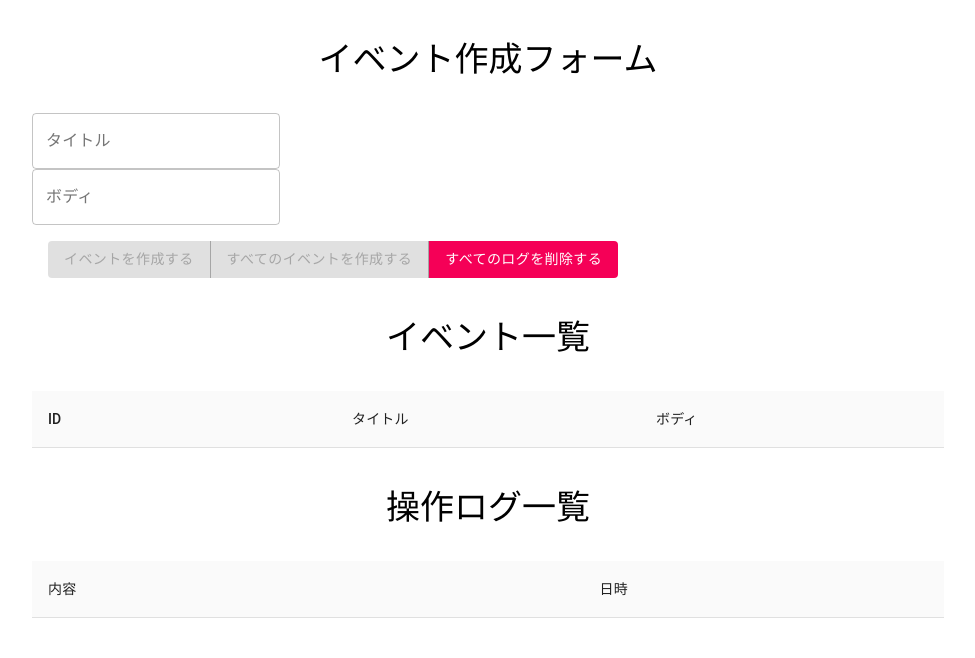
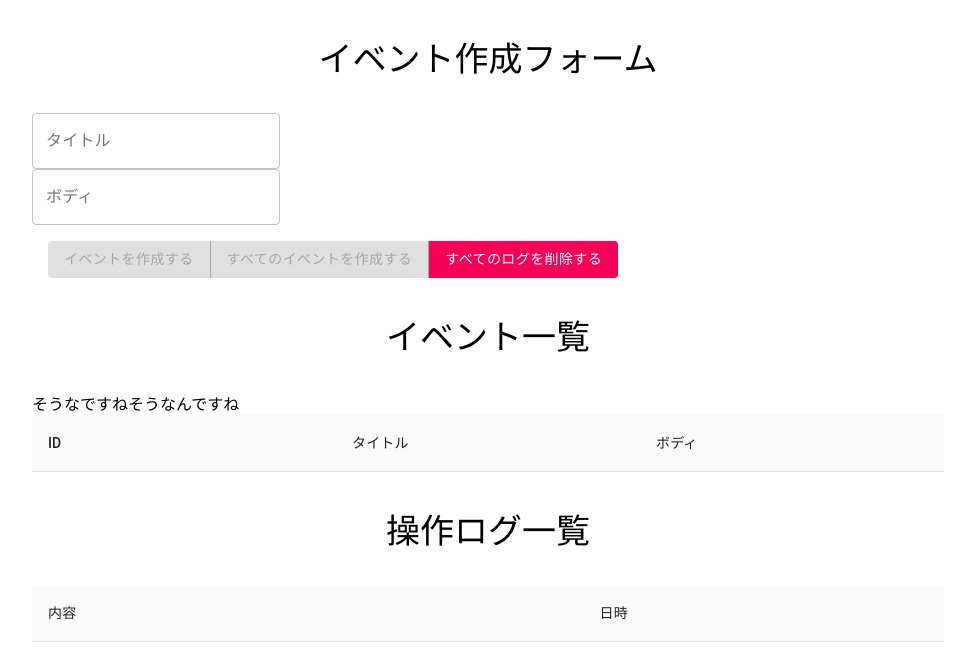
Before and after one commit to uochann/create-react-hooks, a React (Create React App) app: page / in a window 1280 px wide. Shown: the top 658 px of the page, without its empty margins (152-1127 px from the left). Built offline with nearby package versions, Linux system fonts and the light colour scheme; data requests are answered from the project's data file.

Commit message:
feat:json試験導入

```diff
--- /dev/null
+++ b/db.json
@@ -0,0 +1,9 @@
+{
+    "events": [
+      {
+        "id": 1,
+        "title": "そうなですね",
+        "body": "そうなんですね"
+      }
+    ]
+  }
--- a/package.json
+++ b/package.json
@@ -7,6 +7,7 @@
     "@material-ui/system": "^4.11.3",
     "axios": "^0.21.1",
     "bootstrap": "4.3.1",
+    "json-server": "^0.16.3",
     "react": "^17.0.1",
     "react-dom": "^17.0.1",
     "react-router": "^5.2.0",
@@ -19,7 +20,8 @@
     "start": "react-scripts start",
     "build": "react-scripts build",
     "test": "react-scripts test",
-    "eject": "react-scripts eject"
+    "eject": "react-scripts eject",
+    "json-server": "json-server --port 3001 --watch db.json"
   },
   "eslintConfig": {
     "extends": "react-app"
--- a/src/components/Event.js
+++ b/src/components/Event.js
@@ -26,12 +26,14 @@ const Event = ({ event }) => {
         }
       }
       return (
+        <>
         <TableRow>
           <TableCell>{event.id}</TableCell>
           <TableCell>{event.title}</TableCell>
           <TableCell>{event.body}</TableCell>
           <TableCell><Button color="secondary" variant="contained" onClick={handleClickDeleteButton}>削除</Button></TableCell>
         </TableRow>
+        </>
       )
     }
 export default Event
--- /dev/null
+++ b/src/components/EventAllFetch.js
@@ -0,0 +1,44 @@
+import React, { Component } from 'react';
+
+class EventAllFetch extends Component {
+  constructor() {
+    super()
+    this.state = {
+        events: [
+        {
+            id: 1,
+            title: "これは書き換えの文章です",
+            body: "狐とたぬきの化かし合い"
+        }
+      ]
+    }
+  }
+  componentWillMount(){
+    this.fetchEvents()
+  }
+
+  fetchEvents(){
+    fetch("http://localhost:3001/events") // データを取得しに行く
+    .then( response => response.json() ) // json型のレスポンスをオブジェクトに変換する
+    .then( json => { // オブジェクトに変換したレスポンスを受け取り、
+      this.setState({ events: json }) // Stateを更新する
+      console.log(this.setState({ events: json }))
+    })
+  }
+
+  render() {
+    return (
+      <div className="EventAllFetch">
+        <div className="Events">
+        {
+          this.state.events.map( event => {
+              return <div className="event" key={ event.id }>{ event.title }{ event.body }</div>
+          })
+        }
+        </div>
+      </div>
+    );
+  }
+}
+
+export default EventAllFetch;
--- a/src/components/Events.js
+++ b/src/components/Events.js
@@ -1,4 +1,5 @@
 import React, { useContext } from 'react'
+import EventAllFetch from './EventAllFetch'
 
 import {
   Table,
@@ -26,6 +27,7 @@ const Events = () => {
     return (
         <>
         <Box fontSize="h4.fontSize" textAlign="center" m={4}>イベント一覧</Box>
+        <EventAllFetch/>
           <TableContainer className="table table-hover">
             <Table stickyHeader aria-label="sticky table">
               <TableHead>
```
Also changed, not shown: 2 other files (tests, documents, lock files or other folders). Lines whose indentation alone changed are shown as unchanged.
